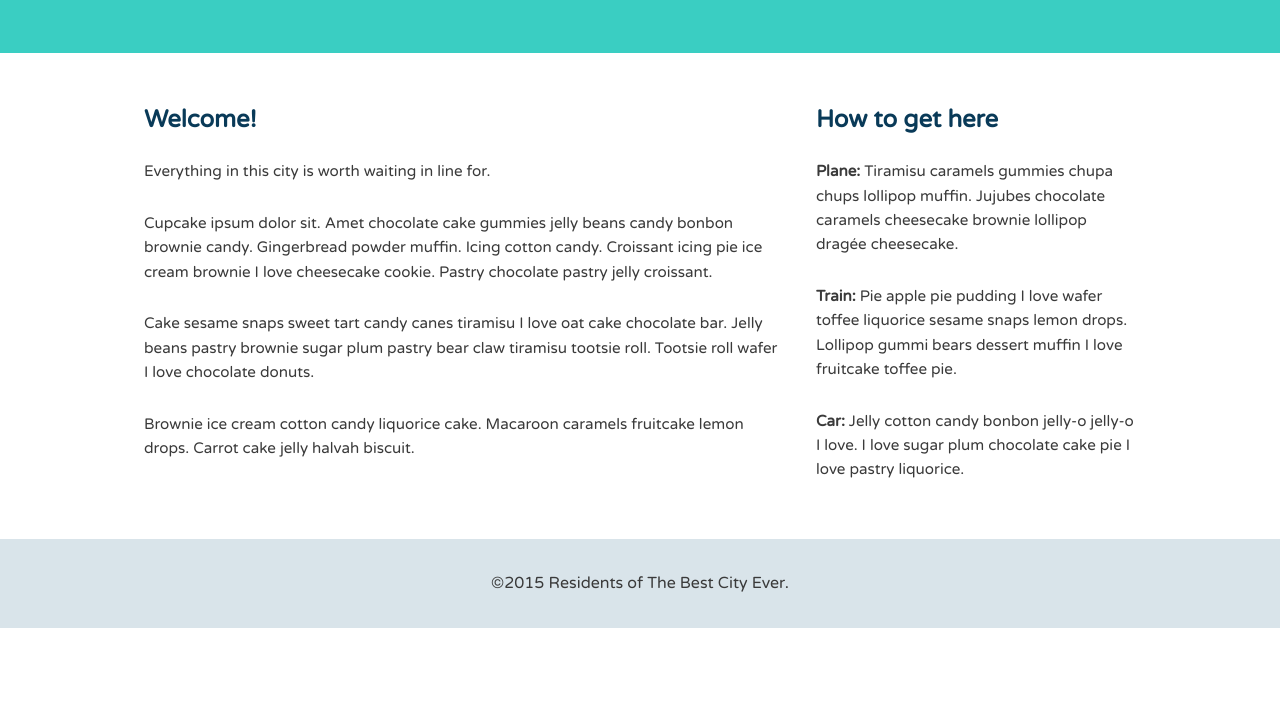
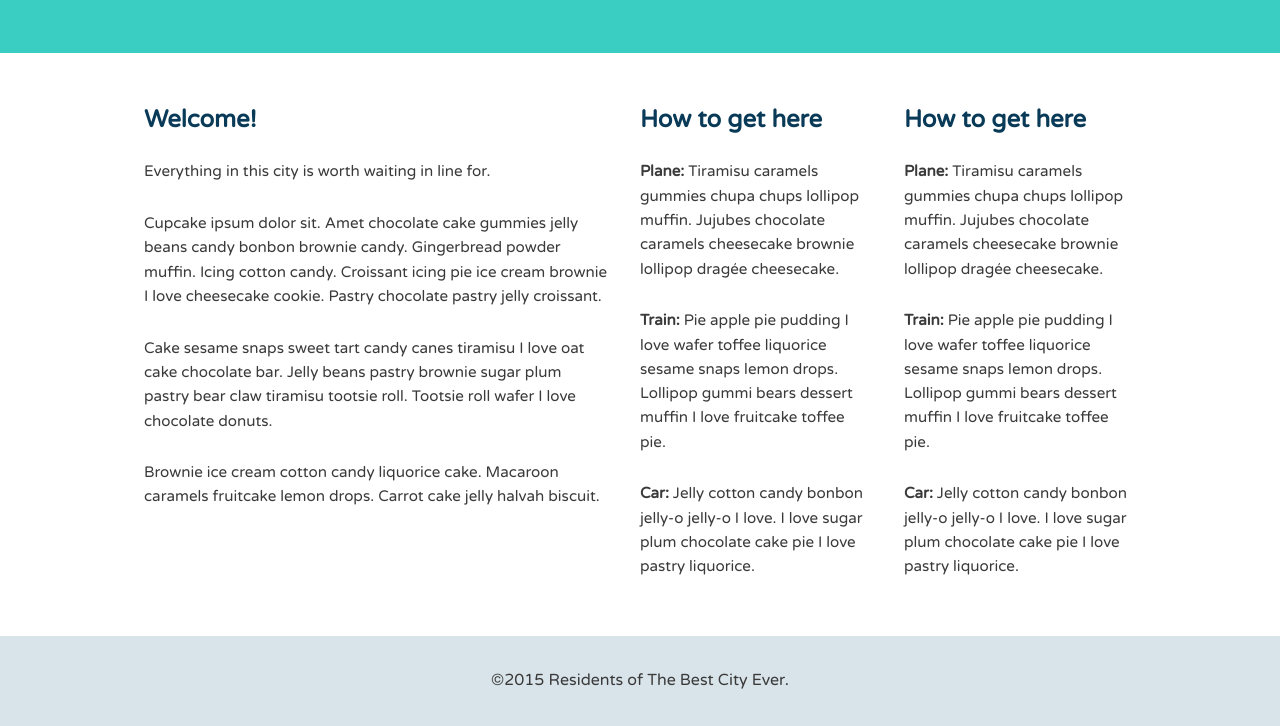
Before and after one commit to davidgtu/flexperiments, a plain HTML site: page bestcity/index.html in a window 1280 px wide. Shown: the part 427-1153 px from the top of the page. Before the commit the page ends 1055 px from the top, so only its background shows below. Drawn offline with Linux system fonts and the light colour scheme.

Commit message:
add third column

```diff
--- a/bestcity/index.html
+++ b/bestcity/index.html
@@ -40,6 +40,14 @@
 			<p><strong>Train: </strong>Pie apple pie pudding I love wafer toffee liquorice sesame snaps lemon drops. Lollipop gummi bears dessert muffin I love fruitcake toffee pie.</p>
 			<p><strong>Car: </strong>Jelly cotton candy bonbon jelly-o jelly-o I love. I love sugar plum chocolate cake pie I love pastry liquorice.</p>
 		</div><!--/.secondary-->
+
+    <div class="tertiary col">
+			<h2>How to get here</h2>
+			<p><strong>Plane: </strong>Tiramisu caramels gummies chupa chups lollipop muffin. Jujubes chocolate caramels cheesecake brownie lollipop drag&#233;e cheesecake.</p>
+			<p><strong>Train: </strong>Pie apple pie pudding I love wafer toffee liquorice sesame snaps lemon drops. Lollipop gummi bears dessert muffin I love fruitcake toffee pie.</p>
+			<p><strong>Car: </strong>Jelly cotton candy bonbon jelly-o jelly-o I love. I love sugar plum chocolate cake pie I love pastry liquorice.</p>
+		</div><!--/.tertiary-->
+	</div>
 	</div>
 
 	<footer class="main-footer">
```
